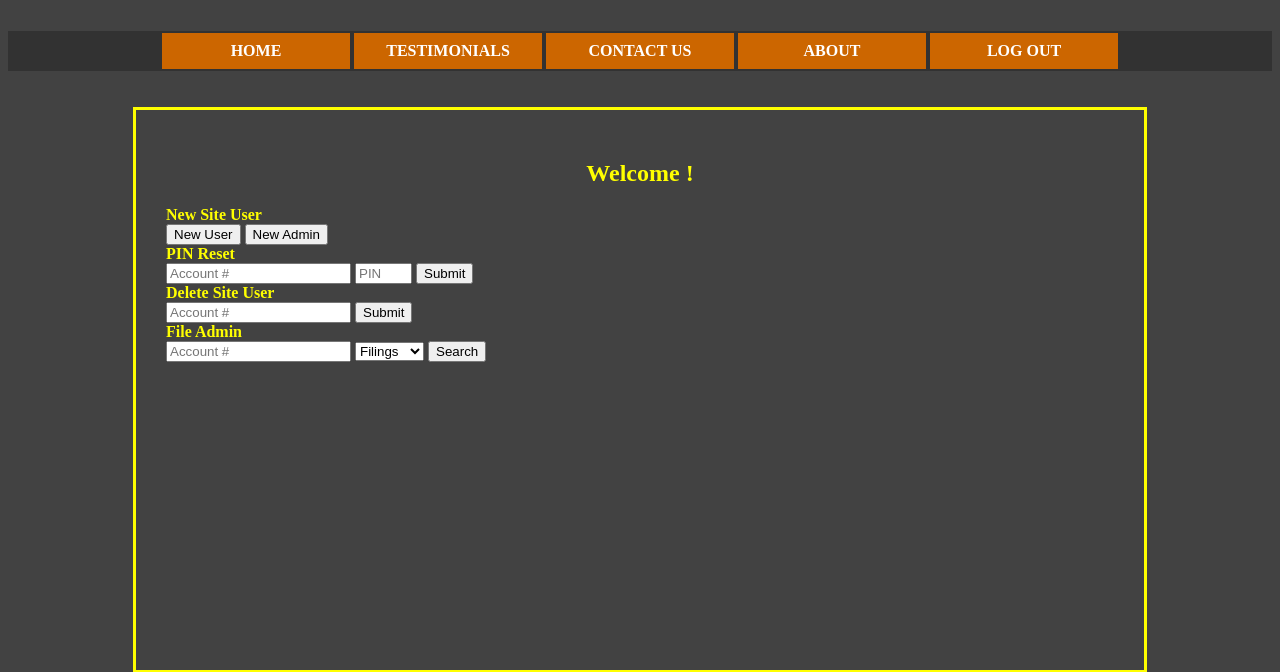
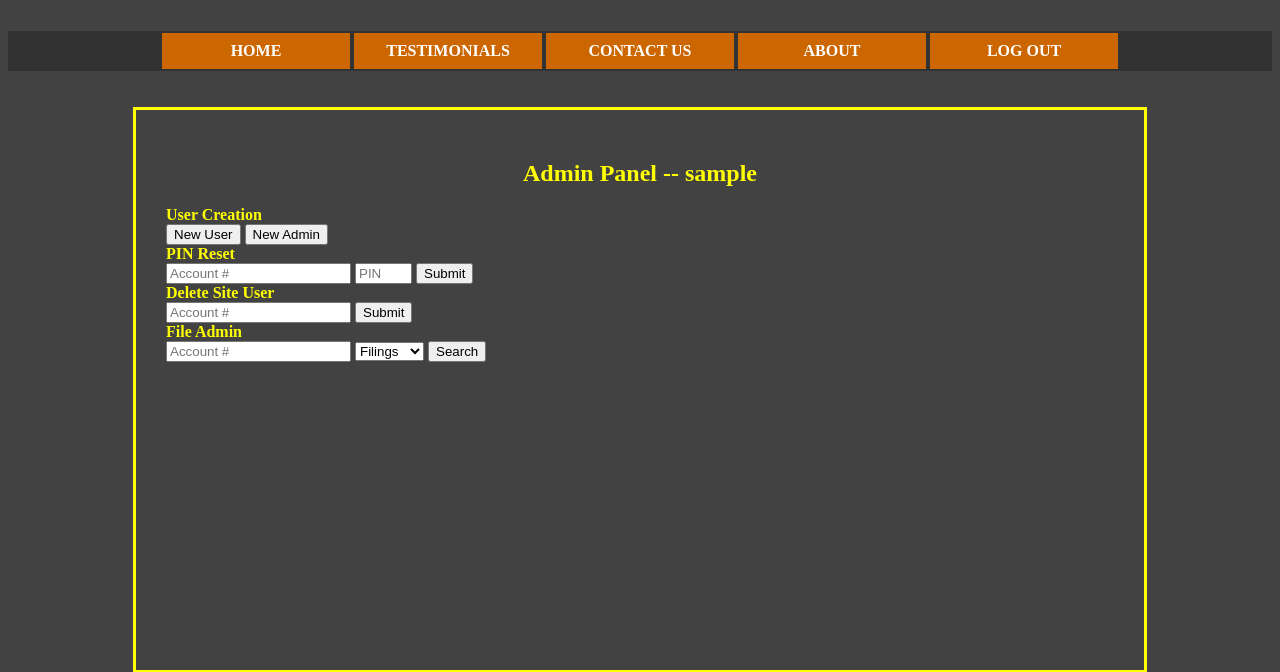
Before and after one commit to ISEAGE-ISU/cdc2-2015-www, a Django app: a page that uses cdc/templates/cdc/account.html in a window 1280 px wide. Shown: the part 84-756 px from the top of the page. Run offline with Django 3.2, Linux system fonts and the light colour scheme; the visitor is signed in with stand-in values (Sample User, id 1); parts of the project's set-up code (start-up, migrations or seed data) failed here and were passed over.

Commit message:
More admin functionality/fixes

```diff
--- a/cdc/static/cdc/style.css
+++ b/cdc/static/cdc/style.css
@@ -218,3 +218,11 @@ body {
 #files {
   background-color: #323232;
 }
+
+#files a:visited {
+  color: #FFFFFF;
+}
+
+#files a:hover, a:active {
+  color: #FFFFFF;
+}
--- a/cdc/templates/cdc/account.html
+++ b/cdc/templates/cdc/account.html
@@ -4,30 +4,32 @@
 {% block content %}
 <br/><br/>
 <div id="account">
-    <h2>Welcome {{ user.siteuser.company }}!</h2>
+    <h2>{% if user.is_superuser %}Admin Panel -- {{ user.username }}{% else %}Welcome {{ user.siteuser.company }}!{% endif %}</h2>
     {% if user.is_superuser %}
     <p style='font-color: white'>{{ message }}</p>
+    {% if create == 'newuser' %}
     <strong>New Site User</strong>
-    {% if newuser %}
     <form action="{% url 'cdc:admin' %}" method="post">
         <input type="text" name="company" placeholder="Company Name">
         <input type="text" name="account" placeholder="Account #">
         <input type="password" name="pin" size="4" maxlength="4" placeholder="PIN">
         <input type="submit" value="Submit">
         <input type="hidden" name="newuser" value="newuser">
-    </form>
-    {% elif newadmin %}
+    </form><a href="admin"><button>Cancel</button></a></br>
+    {% elif create == 'newadmin' %}
+    <strong>New Admin User</strong>
     <form action="{% url 'cdc:admin' %}" method="post">
-        <input type="text" name="company" placeholder="Company Name">
-        <input type="text" name="account" placeholder="Account #">
-        <input type="password" name="pin" size="4" maxlength="4" placeholder="PIN">
+        <input type="text" name="username" placeholder="Username">
+        <input type="password" name="password" placeholder="Password">
         <input type="submit" value="Submit">
         <input type="hidden" name="newadmin" value="newadmin">
     </form>
+    </form><a href="admin"><button>Cancel</button></a></br>
     {% else %}
+    <strong>User Creation</strong>
     <form action="{% url 'cdc:admin' %}" method="get">
-        <input type="submit" name="new_user" value="New User">
-        <input type="submit" name="new_admin" value="New Admin">
+        <input type="submit" name="user_button" value="New User">
+        <input type="submit" name="admin_button" value="New Admin">
     </form>
     {% endif %}
     <strong>PIN Reset</strong>
@@ -56,7 +58,7 @@
     <div id="files">
         <ol>
         {% for file in files %}
-            <li><a href="/uploads/{{ search }}/{{ mode }}/{{ file }}">{{ file }}</a></li>
+            <li><a href="/uploads/{{ search }}/{{ mode }}/{{ file }}">{{ file }}</a><a href=</li>
         {% endfor %}
         </ol>
     </div>
--- a/cdc/views.py
+++ b/cdc/views.py
@@ -51,7 +51,7 @@ def login(request):
     user = get_object_or_404(User, username=request.POST.get('username', False))
     if user.check_password(request.POST.get('password', True)) and user.is_superuser:
       token = create_session(user.username)
-      response = HttpResponseRedirect('home')
+      response = HttpResponseRedirect('admin')
       response.set_cookie('secret_token', token)
       return response
   else:
@@ -111,15 +111,23 @@ def reports(request):
 def admin(request):
   message = ''
   files = None
+  create = None
+  if request.GET.get('user_button', False):
+    create = 'newuser'
+  elif request.GET.get('admin_button', False):
+    create = 'newadmin'
+  # Password reset
   if request.POST.get('pwreset', False):
     user = get_object_or_404(User, username=request.POST['account'])
     user.set_password(request.POST.get('pin', False))
     user.save()
     message += 'Password successfully reset!'
+  # Delete User
   if request.POST.get('delete', False):
     user = get_object_or_404(User, username=request.POST['account'])
     user.delete()
     message += 'User successfully deleted!'
+  # Create new site user
   if request.POST.get('newuser', False):
     if User.objects.filter(username=request.POST.get('account', False)).exists():
       message += 'Error: User already exists in database.'
@@ -133,11 +141,23 @@ def admin(request):
         os.makedirs(targetdir + '/incoming')
         os.makedirs(targetdir + '/outgoing')
       message += 'User successfully created!'
+  # Create new admin
+  if request.POST.get('newadmin', False):
+    if User.objects.filter(username=request.POST.get('account', False)).exists():
+      message += 'Error: User already exists in database.'
+    else:
+      user = User.objects.create_user(request.POST.get('username', False), '', request.POST.get('password', False))
+      user.is_superuser = True
+      user.save()
+      siteuser = SiteUser(user=user, company="Admin")
+      siteuser.save()
+      message += 'Admin successfully created!'
+  # List a user's files
   if request.GET.get('search', False):
-    files = list_files(request.GET.get('search', ''), request.GET.get('/' + 'mode' + '/', ''))
+    files = list_files(request.GET.get('search', ''), '/' + request.GET.get('mode', ''))
     if not files:
       message += "No files found!"
-  return render(request, 'cdc/account.html', { 'message' : message, 'files' : files, 'mode' : request.GET.get('mode', False), 'search' : request.GET.get('search', False) })
+  return render(request, 'cdc/account.html', { 'create' : create, 'message' : message, 'files' : files, 'mode' : request.GET.get('mode', False), 'search' : request.GET.get('search', False) })
 
 def warnings(request):
   return None
```
